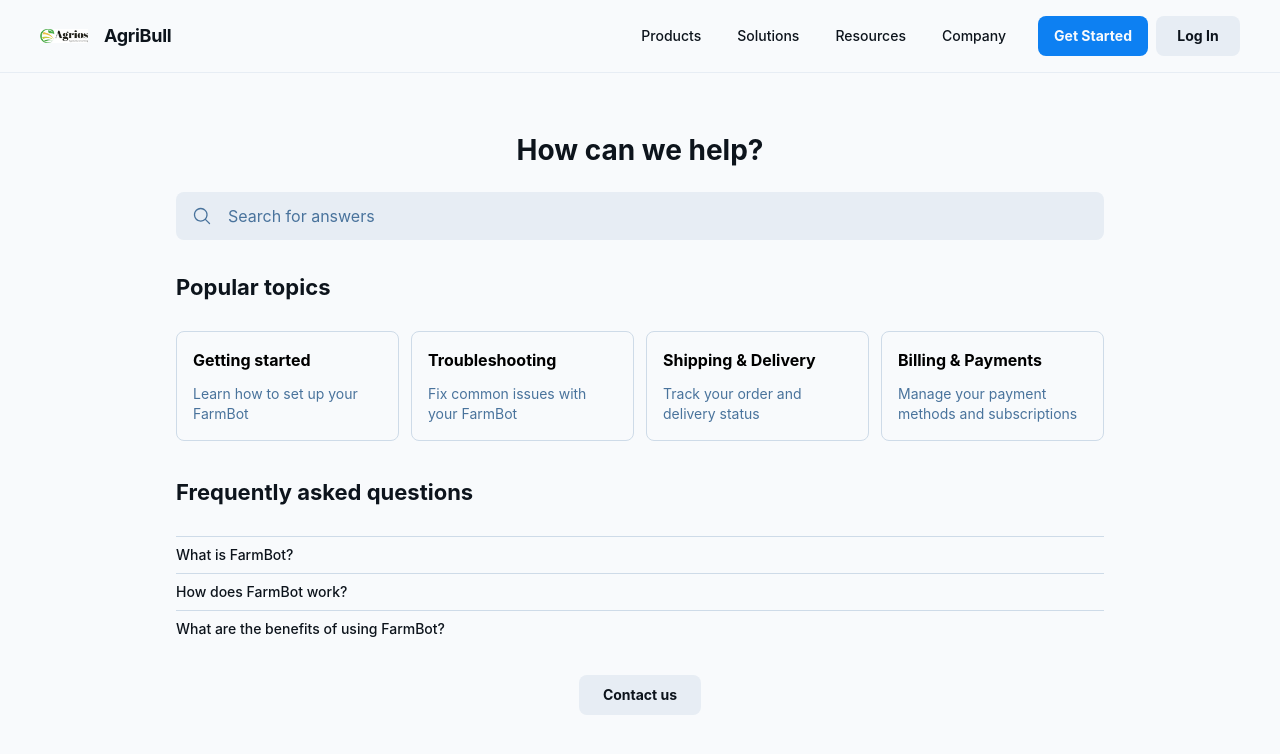
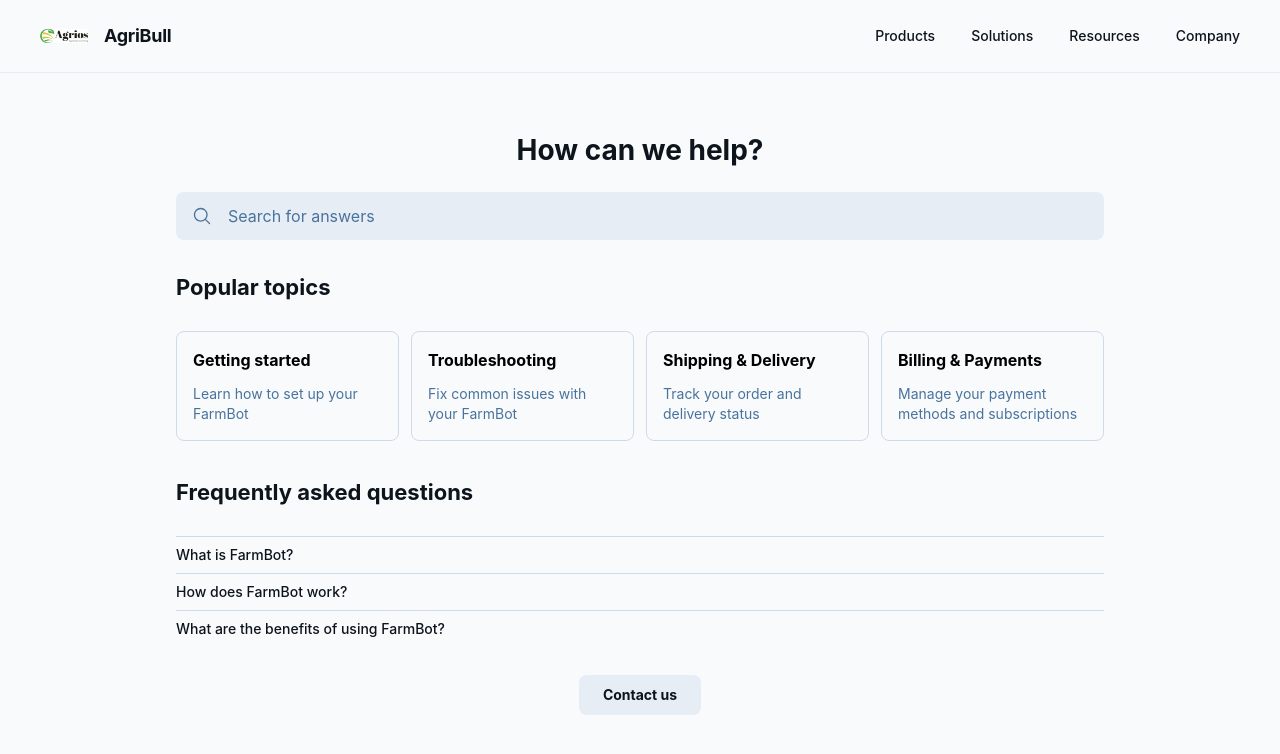
Before and after one commit to Laiba60/FarmManagement, a React (Vite) app in the folder client/: page /supportchat in a window 1280 px wide. Shown: the top 754 px of the page. Built offline with nearby package versions, Linux system fonts and the light colour scheme.

Commit message:
Reamove getStarted and LogIn

```diff
--- a/client/src/pages/Agritecdashboard.jsx
+++ b/client/src/pages/Agritecdashboard.jsx
@@ -107,7 +107,7 @@ const Agritecdashboard = () => {
           <div className="flex flex-wrap justify-between gap-3 p-4">
             <div className="flex flex-col gap-2">
               <p className="text-[28px] lg:text-[32px] font-bold leading-tight">
-                Dashboard
+               My Dashboard
               </p>
               <p className="text-gray-600 text-[15px] md:text-base font-medium">
   Welcome back, Farmer McGregor
--- a/client/src/pages/SupportChat.jsx
+++ b/client/src/pages/SupportChat.jsx
@@ -40,15 +40,7 @@ const SupportChat = () => {
                 Company
               </a>
             </div>
-            <div className="flex gap-2">
-              <button className="flex min-w-[84px] cursor-pointer items-center justify-center rounded-lg h-10 px-4 bg-[#0d80f2] text-slate-50 text-sm font-bold">
-                <span className="truncate">Get Started</span>
-              </button>
-              <button
-                 onClick={() => navigate("/login")} className="flex min-w-[84px] cursor-pointer items-center justify-center rounded-lg h-10 px-4 bg-[#e7edf4] text-[#0d141c] text-sm font-bold">
-                <span className="truncate">Log In</span>
-              </button>
-            </div>
+
           </div>
         </header>
 
```
